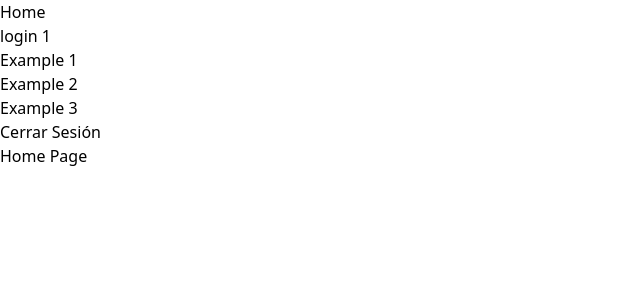
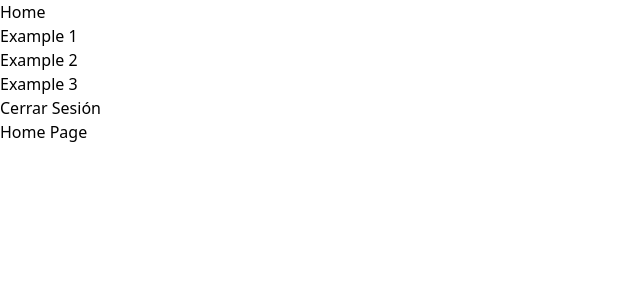
Before and after one commit to llOrtegall/Proyect_admin, a React (Vite) app in the folder client/: page / in a window 1280 px wide. Shown: the top 300 px of the page, without its empty margins (0-640 px from the left). Built offline with nearby package versions, Linux system fonts and the light colour scheme.

Commit message:
arreglo login

```diff
--- a/client/src/App.tsx
+++ b/client/src/App.tsx
@@ -7,9 +7,9 @@ function App (): JSX.Element {
   return (
     <>
       <Routes>
+      <Route path="/login" element={<Login />} />
         <Route element={<ProtectedRoute isAllowed={true} />}>
           <Route path="/" element={<Home />} />
-          <Route path="/login" element={<Login />} />
           <Route path='/example1' element={<h1>Example 1</h1>} />
           <Route path='/example2' element={<h1>Example 2</h1>} />
           <Route path='/example3' element={<h1>Example 3</h1>} />
--- a/client/src/components/NavBar.tsx
+++ b/client/src/components/NavBar.tsx
@@ -8,9 +8,6 @@ function NavBar (): JSX.Element {
         <div className='flex gap-4'>
           <li>
             <NavLink to='/' className='font-semibold hover:text-rose-600'>Home</NavLink>
-          </li>
-          <li>
-            <NavLink to='/login' className='font-semibold hover:text-rose-600'>login 1</NavLink>
           </li>
           <li>
             <NavLink to='/example1' className='font-semibold hover:text-rose-600'>Example 1</NavLink>
--- a/client/src/pages/LoginPage.tsx
+++ b/client/src/pages/LoginPage.tsx
@@ -1,11 +1,12 @@
 /* eslint-disable @typescript-eslint/indent */
+
 function LoginPage (): JSX.Element {
     return (
-        <section className="h-full flex flex-col items-center justify-center bg-gradient-to-b from-blue-700 to-blue-200">
+        <section className="h-[100vh] flex flex-col items-center justify-center bg-gradient-to-b from-blue-700 to-blue-200">
             <form className='w-96 mb-2 border p-12 rounded-lg bg-white/30 flex flex-col gap-4 shadow-xl'>
 
                 <article className='w-full flex flex-col gap-2'>
-                    <label className="flex justify-center uppercase">Usuario</label>
+                    <label className="flex justify-center uppercase">Usuario </label>
                     <div className='flex justify-center mb-2'>
                         <input name='username' type='text' placeholder='CP1118342523' autoComplete='username' className='w-full max-w-xs text-center  border p-1 rounded-lg'/>
                     </div>
```
